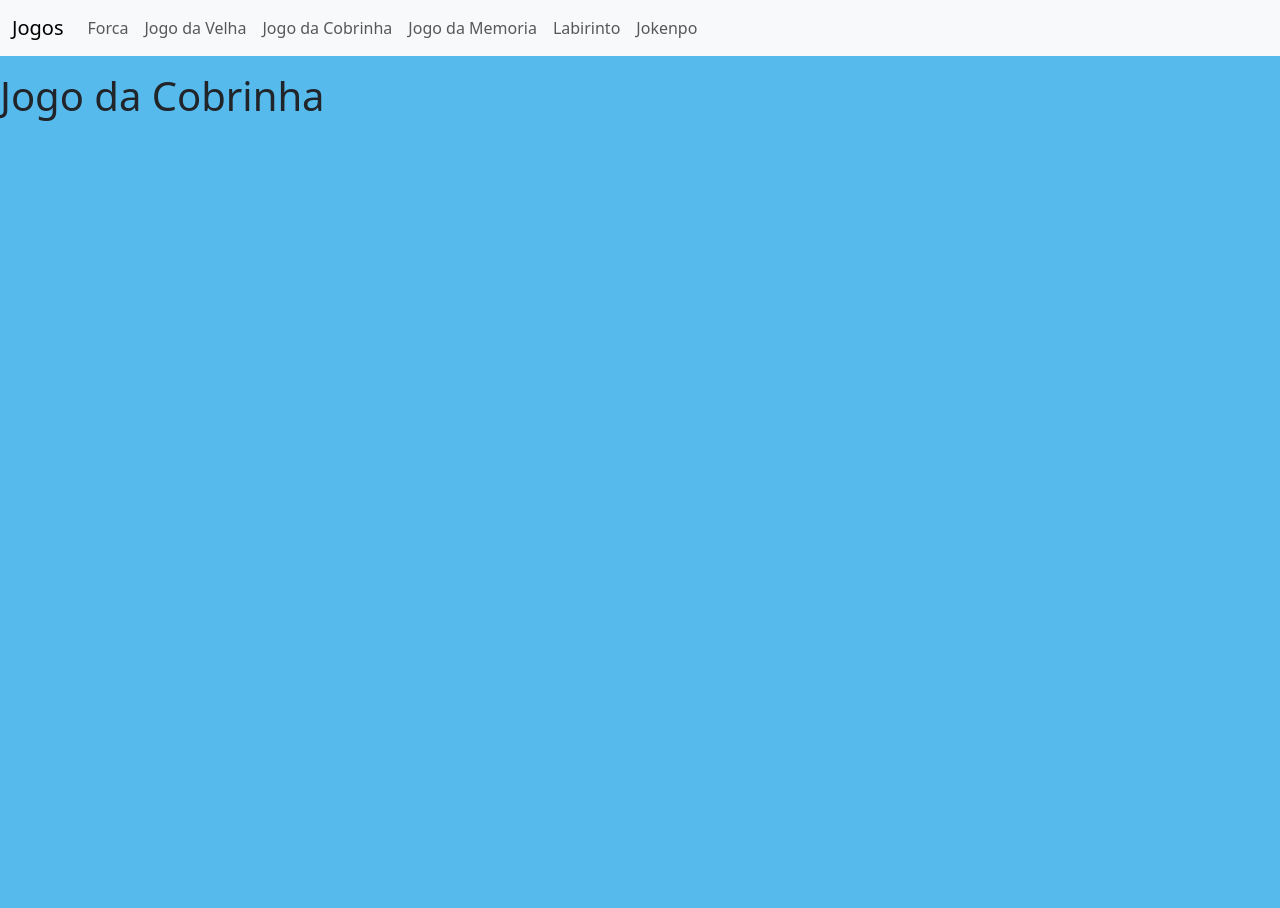
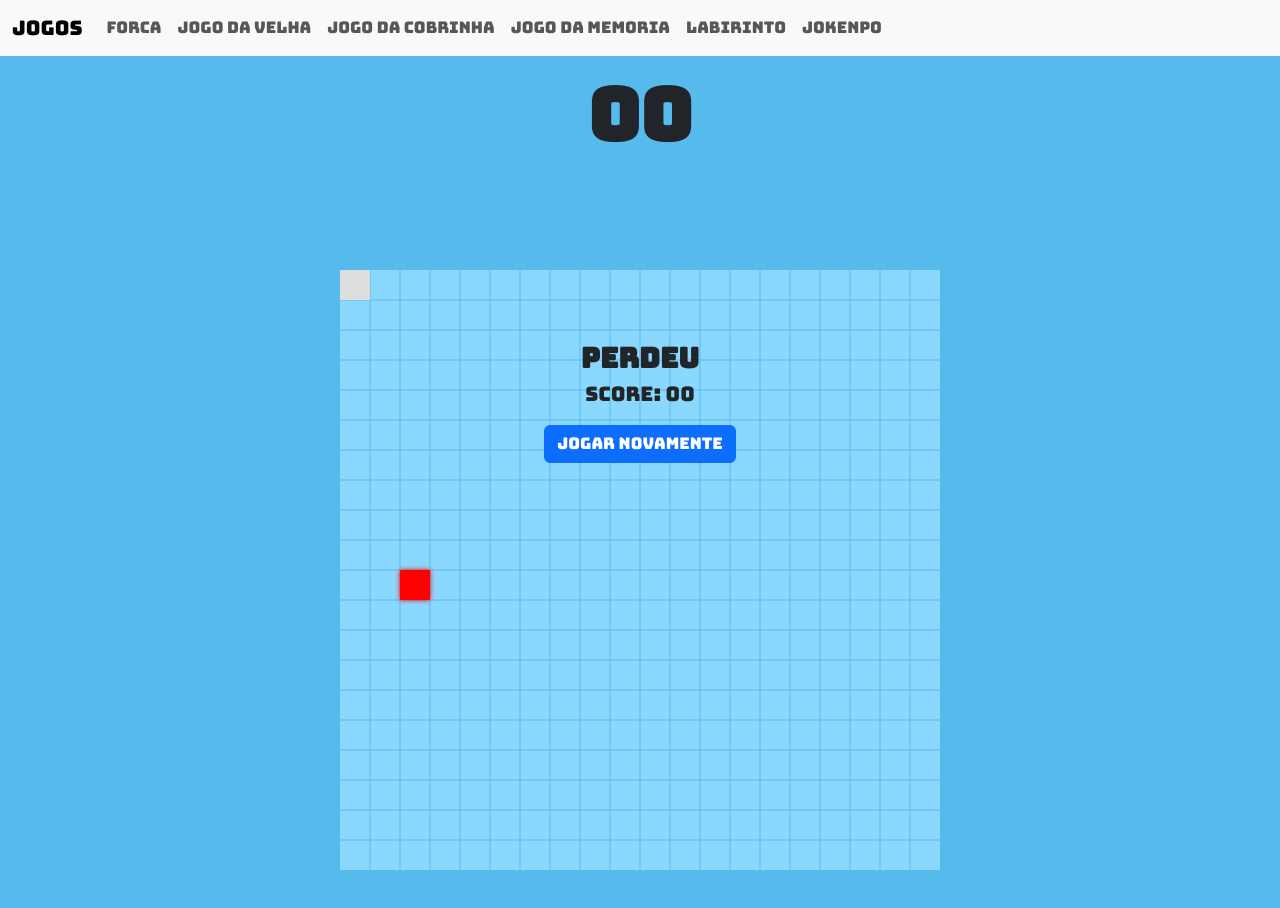
Before and after one commit to DenisOliveiraaa/Responsive-Games, a plain HTML site: page cobra.html in a window 1280 px wide. Before the commit the page ends 800 px from the top, so only its background shows below. Drawn offline with nearby package versions, Linux system fonts and the light colour scheme.

Commit message:
jogo da cobra

```diff
--- a/CSS/cobra.css
+++ b/CSS/cobra.css
@@ -0,0 +1,102 @@
+@import url("https://fonts.googleapis.com/css2?family=Bungee&display=swap");
+
+* {
+  margin: 0;
+  padding: 0;
+  box-sizing: border-box;
+  font-family: "Bungee", cursive;
+}
+
+body {
+  background-color: #56baed;
+  display: block;
+  min-height: 100vh;
+  align-items: center;
+  justify-content: center;
+  flex-direction: column;
+  color: white;
+  overflow-x: hidden;
+}
+.canvas-container {
+  display: flex;
+  justify-content: center;
+  align-items: center;
+  height: 100vh;
+}
+
+canvas {
+  background-color: #8bd8ff;
+  max-width: 100%;
+  height: auto;
+  display: block;
+  transform-origin: top left;
+  transform: scale(1);
+  transition: transform 0.3s;
+}
+
+.score{
+  display: flex;
+  flex-direction: column;
+  align-items: center;
+  font-size: 1.8rem;
+
+
+}
+
+.score--value{
+font-weight: 700;
+font-size: 4.5rem;
+display: block;
+margin-top: -10px;
+
+
+
+}
+
+.menu-screen{
+  position: absolute;
+    display: flex;
+    flex-direction: column;
+    align-items: center;
+    justify-content: center;
+    z-index: 1;
+    width: 100%;
+    height: 100%;
+    top: 0;
+    left: 0;
+}
+
+.game-over{
+text-transform: uppercase;
+font-weight: 700;
+font-size: 3rem;
+
+
+
+}
+
+
+.final-score{
+font-weight: 500;
+font-size: 1.5rem;
+
+}
+
+.btn-play{
+  border: none;
+  border-radius: 100px;
+  padding: 10px 15px 10px 12px;
+  font-size: 1rem;
+  font-weight: 600;
+  color: #333;
+  margin-top: 40px;
+  display: flex;
+  align-items: center;
+  justify-content: center;
+  gap: 5px;
+  cursor: pointer;
+
+
+
+
+}
--- a/JS/cobra.js
+++ b/JS/cobra.js
@@ -0,0 +1,179 @@
+const canvas = document.querySelector("canvas");
+const ctx = canvas.getContext("2d");
+
+const score = document.querySelector(".score--value");
+const finalScore = document.querySelector(".final-score > span");
+const menu = document.querySelector(".menu-screen");
+const buttonPlay = document.querySelector(".btn-play");
+
+const size = 30;
+let snake = [{ x: 0, y: 0 }];
+
+const incrementScore = () => {
+  score.innerText = +score.innerText + 10;
+};
+
+const gerarnumero = (min, max) => {
+  return Math.round(Math.random() * (max - min) + min);
+};
+
+const gerarposicao = () => {
+  const numero = gerarnumero(0, canvas.width - size);
+  return Math.round(numero / 30) * 30;
+};
+
+const comida = {
+  x: gerarposicao(),
+  y: gerarposicao(),
+  color: "red",
+};
+
+let direcao, loopId;
+
+const desencomida = () => {
+  const { x, y, color } = comida;
+
+  ctx.shadowColor = color;
+  ctx.shadowBlur = 5;
+  ctx.fillStyle = comida.color;
+  ctx.fillRect(comida.x, comida.y, size, size);
+  ctx.shadowBlur = 0;
+};
+
+const desencobrinha = () => {
+  ctx.fillStyle = "#ddd";
+
+  snake.forEach((posicao) => {
+    ctx.fillRect(posicao.x, posicao.y, size, size);
+  });
+};
+
+const movercobrinha = () => {
+  if (!direcao) return;
+
+  const cabeca = snake[snake.length - 1];
+
+  if (direcao == "right") {
+    snake.push({ x: cabeca.x + size, y: cabeca.y });
+  }
+  if (direcao == "left") {
+    snake.push({ x: cabeca.x - size, y: cabeca.y });
+  }
+  if (direcao == "down") {
+    snake.push({ x: cabeca.x, y: cabeca.y + size });
+  }
+  if (direcao == "up") {
+    snake.push({ x: cabeca.x, y: cabeca.y - size });
+  }
+
+  snake.shift();
+};
+
+const desengrade = () => {
+  ctx.lineWidth = 1;
+  ctx.strokeStyle = "#56baed";
+
+  for (let i = 30; i < canvas.width; i += size) {
+    ctx.beginPath();
+    ctx.lineTo(i, 0);
+    ctx.lineTo(i, 600);
+    ctx.stroke();
+
+    ctx.beginPath();
+    ctx.lineTo(0, i);
+    ctx.lineTo(600, i);
+    ctx.stroke();
+  }
+};
+
+const verificarcomida = () => {
+  const cabeca = snake[snake.length - 1];
+
+  if (cabeca.x == comida.x && cabeca.y == comida.y) {
+    incrementScore();
+    snake.push(cabeca);
+
+    let x = gerarposicao();
+    let y = gerarposicao();
+
+    while (snake.find((posicao) => posicao.x == x && posicao.y == y)) {
+      x = gerarposicao();
+      y = gerarposicao();
+    }
+    comida.x = x;
+    comida.y = y;
+  }
+};
+
+const verificarcolisao = () => {
+  const cabeca = snake[snake.length - 1];
+  const canvaslimite = canvas.width - size;
+  const pescoco = snake.length - 2;
+
+  const colisaoparede =
+    cabeca.x < 0 ||
+    cabeca.x > canvaslimite ||
+    cabeca.y < 0 ||
+    cabeca.y > canvaslimite;
+
+  const colisaocobrinha = snake.find((posicao, index) => {
+    return index < pescoco && posicao.x == cabeca.x && posicao.y == cabeca.y;
+  });
+
+  if (colisaoparede || colisaocobrinha) {
+    fimdejogo();
+  }
+};
+
+const fimdejogo = () => {
+  direcao = undefined;
+
+  menu.style.display = "flex";
+  finalScore.innerText = score.innerText;
+  canvas.style.filter = "blur(2px)";
+};
+
+const loopjogo = () => {
+  clearInterval(loopId);
+
+  ctx.clearRect(0, 0, 600, 600);
+  desengrade();
+  desencomida();
+  movercobrinha();
+  desencobrinha();
+  verificarcomida();
+  verificarcolisao();
+
+  loopId = setTimeout(() => {
+    loopjogo();
+  }, 150);
+};
+
+loopjogo();
+
+document.addEventListener("keydown", ({ key }) => {
+  if (key == "ArrowRight" && direcao != "left") {
+    direcao = "right";
+  }
+  if (key == "ArrowLeft" && direcao != "right") {
+    direcao = "left";
+  }
+  if (key == "ArrowDown" && direcao != "up") {
+    direcao = "down";
+  }
+  if (key == "ArrowUp" && direcao != "down") {
+    direcao = "up";
+  }
+});
+
+buttonPlay.addEventListener("click", () => {
+  score.innerText = "00";
+  menu.style.display = "none";
+  canvas.style.filter = "none";
+
+
+  snake = [{ x: 0, y: 0 }];
+
+
+  loopjogo();
+});
--- a/cobra.html
+++ b/cobra.html
@@ -49,8 +49,29 @@
     <!--Programem aqui-->
 
     <br><br><br>
+<div class="score text-center"> <span class="score--value">00</span></div>
 
-    <h1>Jogo da Cobrinha</h1>
+    <div class="menu-screen text-center">
+        <span class="game-over text-uppercase fw-bold fs-3">Perdeu</span>
+        <span class="final-score fw-medium fs-5">score: <span>00</span></span>
+
+        <button class="btn-play btn btn-primary mt-3">
+
+
+            Jogar novamente
+        </button>
+    </div>
+    <div class="canvas-container">
+        <canvas width="600" height="600"></canvas>
+    </div>
+
+
+
+
+    <script src="https://code.jquery.com/jquery-3.6.0.min.js"></script>
+    <script src="https://cdn.jsdelivr.net/npm/bootstrap@5.5.2/dist/js/bootstrap.bundle.min.js"></script>
+
+
 
     <style>
         body {
```
